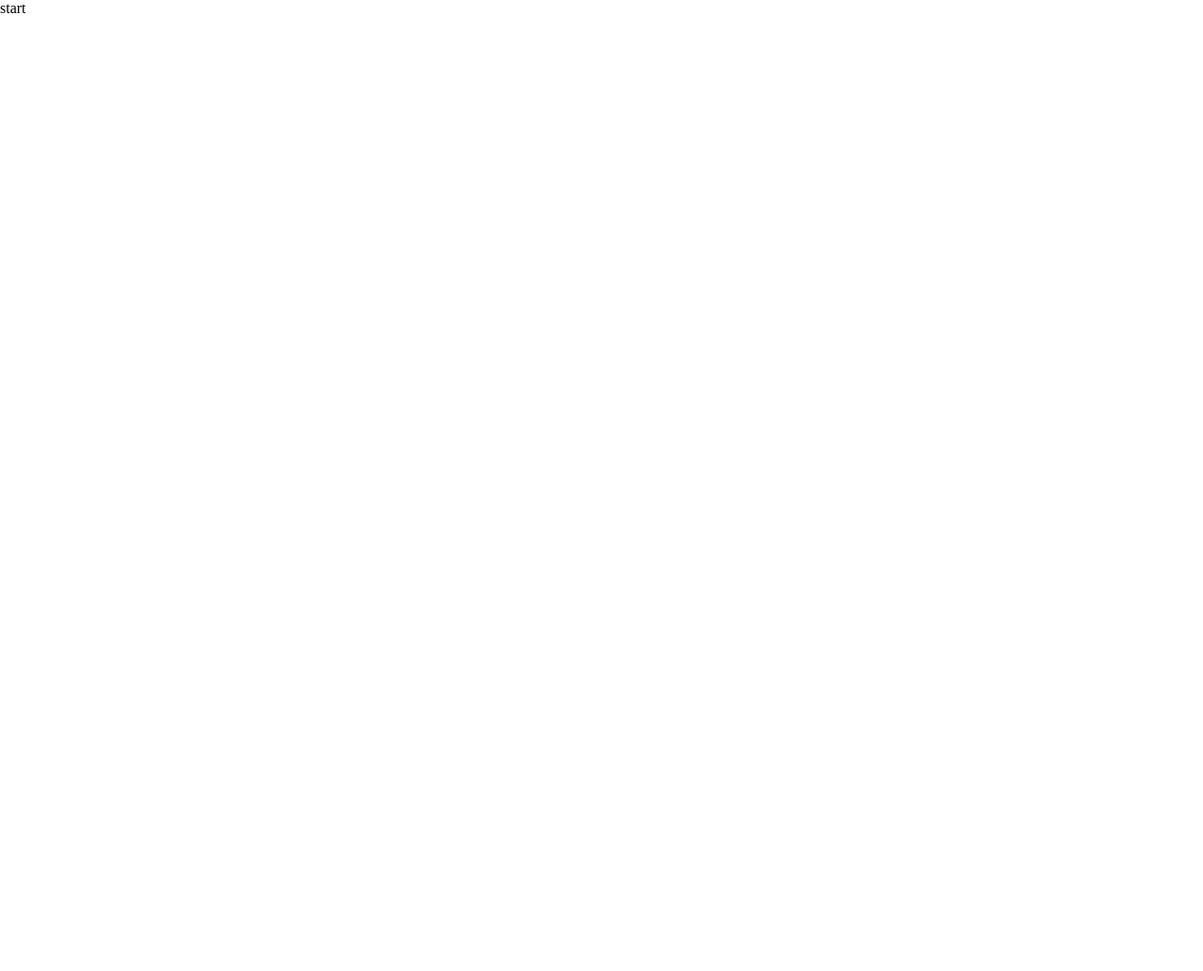
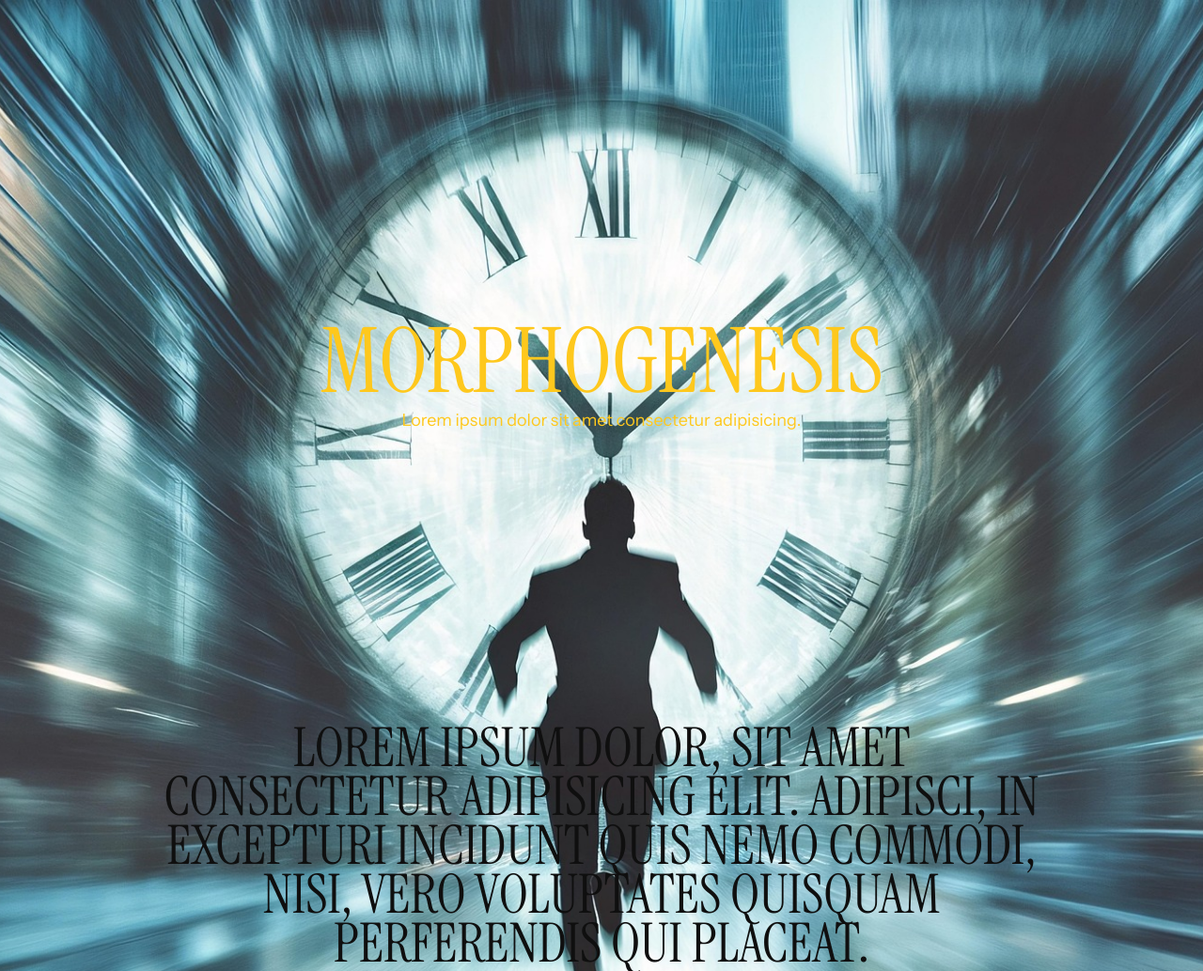
Before and after one commit to freetimezp/usefull-things-441-scroll, a website built with Vite: page index.html in a window 1280 px wide. Shown: the top 1033 px of the page at 94% size. Before the commit the page ends 800 px from the top, so only its background shows below. Built offline with nearby package versions, Linux system fonts and the light colour scheme.

Commit message:
02. usefull-things-441-scroll. UI.

```diff
--- a/index.html
+++ b/index.html
@@ -10,7 +10,34 @@
     </head>
 
     <body>
-        start
+        <section class="hero">
+            <div class="hero-img">
+                <img src="./src/assets/images/hero.jpg" alt="" />
+            </div>
+
+            <div class="hero-header">
+                <h1>Morphogenesis</h1>
+                <p>Lorem ipsum dolor sit amet consectetur adipisicing.</p>
+            </div>
+
+            <canvas id="hero-canvas"></canvas>
+
+            <div class="hero-content">
+                <h2>
+                    Lorem ipsum dolor, sit amet consectetur adipisicing elit. Adipisci, in excepturi incidunt quis nemo
+                    commodi, nisi, vero voluptates quisquam perferendis qui placeat.
+                </h2>
+            </div>
+        </section>
+
+        <section class="about">
+            <p>
+                Lorem ipsum dolor sit, amet consectetur adipisicing elit. Necessitatibus, sunt eum! Temporibus
+                exercitationem dolorum harum amet id? Voluptatibus quos consequuntur, omnis numquam explicabo ut vero
+                obcaecati eos temporibus, veniam excepturi deserunt nesciunt. Cupiditate voluptatum quia facilis a alias
+                dignissimos excepturi minus tenetur! At vitae ipsa laboriosam odio natus ad doloribus?
+            </p>
+        </section>
 
         <script type="module" src="./src/assets/js/main.js"></script>
     </body>
--- a/src/assets/css/style.css
+++ b/src/assets/css/style.css
@@ -1,3 +1,5 @@
+@import url("https://fonts.googleapis.com/css2?family=Instrument+Sans:ital,wght@0,400..700;1,400..700&family=Instrument+Serif:ital@0;1&display=swap");
+
 * {
     padding: 0;
     margin: 0;
@@ -9,3 +11,114 @@
 a {
     text-decoration: none;
 }
+
+:root {
+    --base-100: #ebf5df;
+    --base-200: #fec81d;
+    --base-300: #0f0f0f;
+}
+
+img {
+    width: 100%;
+    height: 100%;
+    object-fit: cover;
+}
+
+h1,
+h2 {
+    text-transform: uppercase;
+    font-family: "Instrument Serif", sans-serif;
+    font-weight: 500;
+    line-height: 0.9;
+}
+
+h1 {
+    font-size: clamp(4rem, 7.5vw, 10rem);
+}
+
+h2 {
+    font-size: clamp(2.5rem, 4.5vw, 5rem);
+}
+
+p {
+    font-family: "Instrument Sans", sans-serif;
+    font-size: 1.125rem;
+    font-weight: 400;
+}
+
+.hero {
+    position: relative;
+    width: 100%;
+    height: 175svh;
+    color: var(--base-200);
+    overflow: hidden;
+}
+
+.hero-img {
+    position: absolute;
+    width: 100%;
+    height: 100%;
+}
+
+.hero-header {
+    position: absolute;
+    width: 100%;
+    height: 100svh;
+    display: flex;
+    flex-direction: column;
+    align-items: center;
+    justify-content: center;
+    gap: 0.5rem;
+    text-align: center;
+}
+
+.hero-header p {
+    width: 75%;
+}
+
+.hero-canvas {
+    position: absolute;
+    bottom: 0;
+    width: 100%;
+    height: 100%;
+    pointer-events: none;
+}
+
+.hero-content {
+    position: absolute;
+    bottom: 0;
+    width: 100%;
+    height: 125svh;
+    display: flex;
+    justify-content: center;
+    align-items: center;
+    text-align: center;
+}
+
+.hero-content h2 {
+    width: 75%;
+    color: var(--base-300);
+}
+
+.about {
+    position: relative;
+    width: 100%;
+    height: 100svh;
+    display: flex;
+    align-items: center;
+    justify-content: center;
+    background-color: var(--base-300);
+    color: var(--base-100);
+}
+
+.about p {
+    width: 40%;
+    text-align: center;
+}
+
+@media (max-width: 1000px) {
+    .hero-content h2,
+    .about p {
+        width: calc(100% - 4rem);
+    }
+}
```
Also changed, not shown: src/assets/images/hero.jpg (added), 1 other file.
